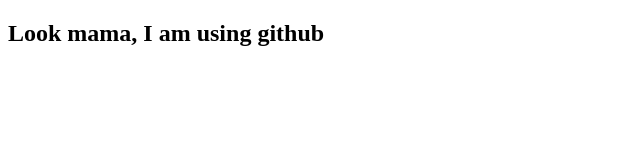
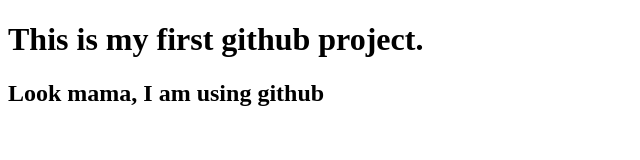
Before and after one commit to mahbub666222/my-first-website, a plain HTML site: page index.html in a window 1280 px wide. Shown: the whole page, without its empty margins (0-640 px from the left). Drawn offline with Linux system fonts and the light colour scheme.

Commit message:
ok i agree

```diff
--- a/index.html
+++ b/index.html
@@ -6,6 +6,7 @@
     <title>Document</title>
 </head>
 <body>
+    <h1>This is my first github project.</h1>
   <h2>Look mama, I am using github</h2>
 </body>
 </html>
```
